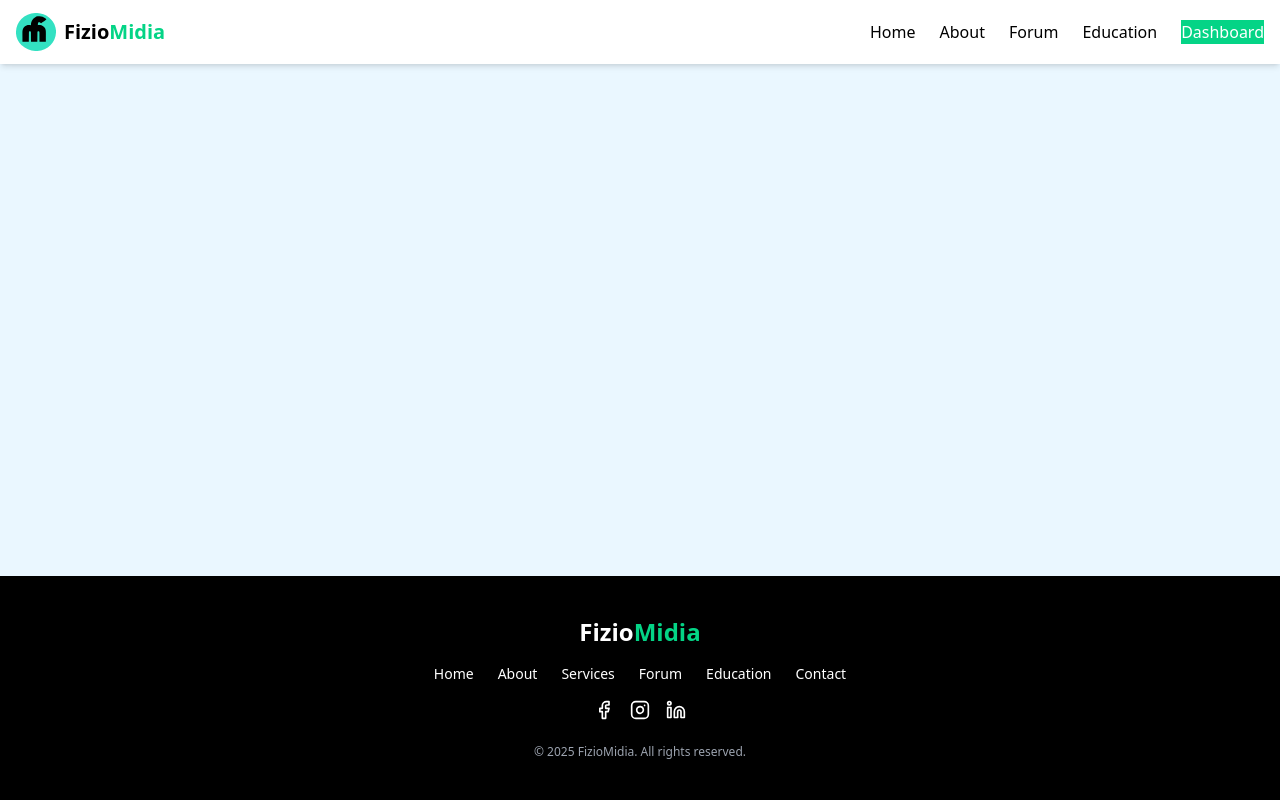
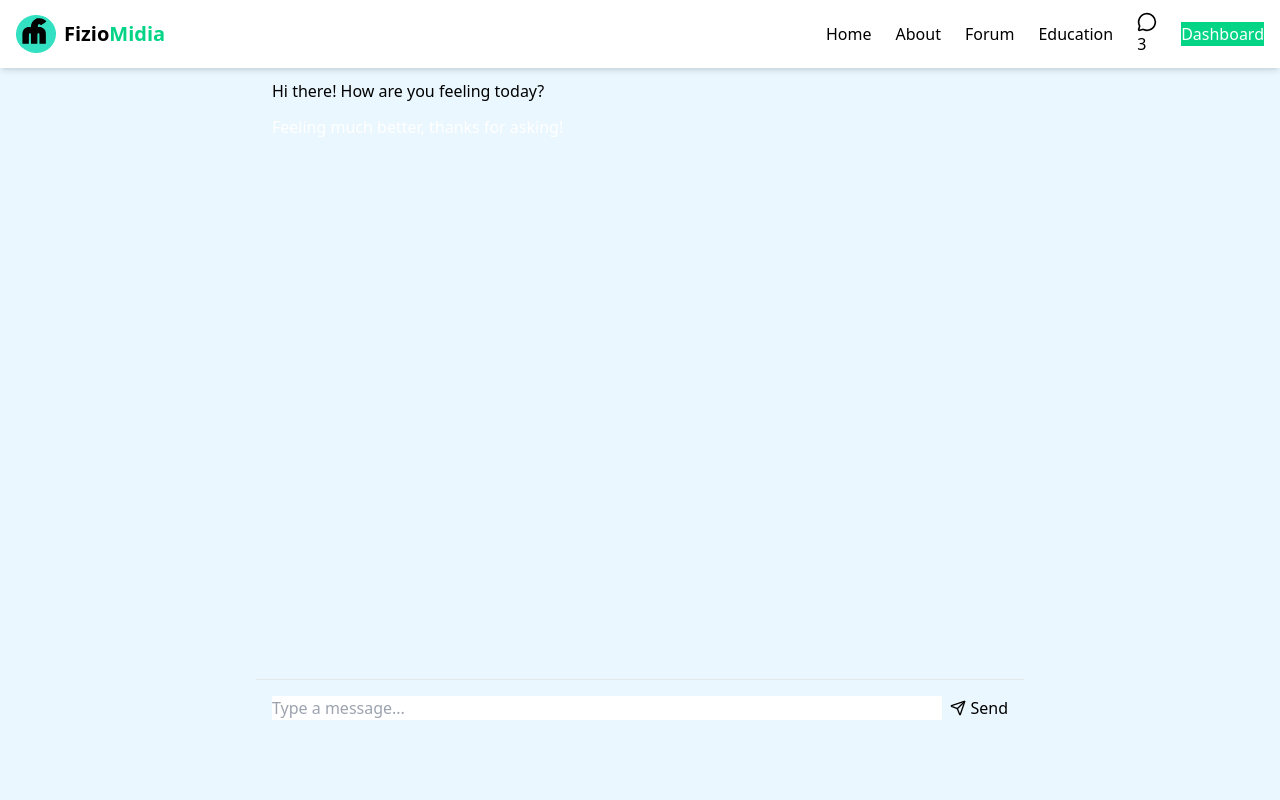
Before and after one commit to msomea/fiziomidia, a React (Vite) app in the folder frontend/: page /messages/1 in a window 1280 px wide. Shown: the top 800 px of the page. Built offline with nearby package versions, Linux system fonts and the light colour scheme; grey boxes are pictures that could not be loaded.

Commit message:
Added Messages and Conversation pages plus Navbar

```diff
--- /dev/null
+++ b/frontend/src/components/Dadge.jsx
@@ -0,0 +1,31 @@
+import { ShieldCheck, User, Stethoscope } from "lucide-react";
+
+const ProfileBadge = ({ role }) => {
+  switch (role) {
+    case "Admin":
+      return (
+        <span className="badge badge-error gap-1 flex items-center text-white">
+          <ShieldCheck size={14} />
+          <span className="hidden sm:inline">Admin</span>
+        </span>
+      );
+    case "PT":
+      return (
+        <span className="badge badge-info gap-1 flex items-center text-white">
+          <Stethoscope size={14} />
+          <span className="hidden sm:inline">PT</span>
+        </span>
+      );
+    case "Member":
+      return (
+        <span className="badge badge-success gap-1 flex items-center text-white">
+          <User size={14} />
+          <span className="hidden sm:inline">Member</span>
+        </span>
+      );
+    default:
+      return null;
+  }
+};
+
+export default ProfileBadge;
--- a/frontend/src/components/Navbar.jsx
+++ b/frontend/src/components/Navbar.jsx
@@ -1,6 +1,6 @@
 import { useState } from "react";
 import { Link, NavLink } from "react-router";
-import { Menu, X } from "lucide-react";
+import { Menu, X, MessageCircle } from "lucide-react";
 import logo from "../assets/fm-bg.svg";
 
 export default function Navbar() {
@@ -43,12 +43,21 @@ export default function Navbar() {
               {link.name}
             </NavLink>
           ))}
+          {/* Message */}
+          <Link to="/messages" className="btn btn-ghost btn-circle hover:bg-tufts">
+            <div className="indicator ">
+              <MessageCircle className="w-5 h-5" />
+              <span className="badge badge-sm badge-primary indicator-item">3</span>
+            </div>
+          </Link>
+
           <Link
             to="/dashboard/pt/:id"
             className="btn btn-sm bg-caribbean text-white border-none hover:bg-tufts"
           >
             Dashboard
           </Link>
+
         </div>
 
         {/* Mobile Menu Button */}
@@ -78,12 +87,20 @@ export default function Navbar() {
                 {link.name}
               </NavLink>
             ))}
+            {/* Message */}
+            <Link to="/messages" className="btn btn-ghost btn-circle hover:bg-tufts">
+              <div className="indicator ">
+                <MessageCircle className="w-5 h-5" />
+                <span className="badge badge-sm badge-primary indicator-item">3</span>
+              </div>
+            </Link>
+
             <Link
               to="/profile"
               className="btn btn-sm bg-caribbean text-white border-none hover:bg-tufts"
               onClick={() => setMenuOpen(false)}
             >
-              My Profile
+              Dashboard
             </Link>
           </ul>
         </div>
--- /dev/null
+++ b/frontend/src/pages/Conversation.jsx
@@ -0,0 +1,79 @@
+// src/pages/ConversationPage.jsx
+import { useParams } from "react-router";
+import { ArrowLeft, Send } from "lucide-react";
+import { Link } from "react-router";
+import { useState } from "react";
+
+const ConversationPage = () => {
+  const { id } = useParams();
+  const [message, setMessage] = useState("");
+
+  const messages = [
+    { id: 1, sender: "other", text: "Hi there! How are you feeling today?" },
+    { id: 2, sender: "me", text: "Feeling much better, thanks for asking!" },
+  ];
+
+  const handleSend = () => {
+    if (message.trim() === "") return;
+    console.log("Send:", message);
+    setMessage("");
+  };
+
+  return (
+    <div className="flex flex-col h-[calc(100vh-4rem)] max-w-3xl mx-auto bg-base-200 rounded-lg">
+      {/* Header */}
+      <div className="flex items-center gap-3 p-4 bg-base-300 border-b border-base-300">
+        <Link to="/messages">
+          <ArrowLeft className="w-5 h-5" />
+        </Link>
+        <div className="flex items-center gap-3">
+          <div className="avatar">
+            <div className="w-10 rounded-full">
+              <img src="/avatars/jane.jpg" alt="PT" />
+            </div>
+          </div>
+          <h2 className="font-semibold text-lg">Dr. Jane Doe</h2>
+        </div>
+      </div>
+
+      {/* Messages */}
+      <div className="flex-1 overflow-y-auto p-4 space-y-3">
+        {messages.map((msg) => (
+          <div
+            key={msg.id}
+            className={`chat ${msg.sender === "me" ? "chat-end" : "chat-start"}`}
+          >
+            <div
+              className={`chat-bubble ${
+                msg.sender === "me"
+                  ? "chat-bubble-primary text-white"
+                  : "chat-bubble-secondary"
+              }`}
+            >
+              {msg.text}
+            </div>
+          </div>
+        ))}
+      </div>
+
+      {/* Input */}
+      <div className="p-4 border-t border-base-300 flex gap-2">
+        <input
+          type="text"
+          value={message}
+          onChange={(e) => setMessage(e.target.value)}
+          placeholder="Type a message..."
+          className="input input-bordered w-full"
+        />
+        <button
+          onClick={handleSend}
+          className="btn btn-primary flex items-center gap-1"
+        >
+          <Send size={16} /> Send
+        </button>
+      </div>
+    </div>
+  );
+};
+
+export default ConversationPage;
--- /dev/null
+++ b/frontend/src/pages/Messages.jsx
@@ -0,0 +1,62 @@
+// src/pages/MessagesPage.jsx
+import { Link } from "react-router";
+import { MessageSquare } from "lucide-react";
+
+const MessagesPage = () => {
+  const conversations = [
+    {
+      id: 1,
+      user: { name: "Dr. Jane Doe", avatar: "/avatars/jane.jpg", role: "PT" },
+      lastMessage: "Let's schedule your session tomorrow.",
+      time: "2h ago",
+      unread: 2,
+    },
+    {
+      id: 2,
+      user: { name: "Michael James", avatar: "/avatars/mike.jpg", role: "Member" },
+      lastMessage: "Thanks for the advice!",
+      time: "1d ago",
+      unread: 0,
+    },
+  ];
+
+  return (
+    <div className="container mx-auto px-4 py-6">
+      <h1 className="text-2xl font-semibold mb-6 flex items-center gap-2">
+        <MessageSquare /> Messages
+      </h1>
+
+      <div className="bg-base-200 rounded-lg shadow-md divide-y divide-base-300">
+        {conversations.map((conv) => (
+          <Link
+            key={conv.id}
+            to={`/messages/${conv.id}`}
+            className="flex items-center gap-4 p-4 hover:bg-base-300 transition"
+          >
+            <div className="avatar">
+              <div className="w-12 rounded-full">
+                <img src={conv.user.avatar} alt={conv.user.name} />
+              </div>
+            </div>
+
+            <div className="flex-1">
+              <div className="flex justify-between items-center">
+                <h2 className="font-semibold">{conv.user.name}</h2>
+                <span className="text-xs text-gray-400">{conv.time}</span>
+              </div>
+              <p className="text-sm text-gray-500 truncate">
+                {conv.lastMessage}
+              </p>
+            </div>
+
+            {conv.unread > 0 && (
+              <span className="badge badge-primary">{conv.unread}</span>
+            )}
+          </Link>
+        ))}
+      </div>
+    </div>
+  );
+};
+
+export default MessagesPage;
--- a/frontend/src/routes/AppRoutes.jsx
+++ b/frontend/src/routes/AppRoutes.jsx
@@ -8,6 +8,8 @@ import MemberProfile from "../pages/MemberProfile";
 import PTProfile from "../pages/PTProfile";
 import MemberDashboard from "../pages/member/MemberDashboard";
 import PTDashboard from "../pages/pt/PTDashboard";
+import MessagesPage from "../pages/Messages";
+import ConversationPage from "../pages/Conversation";
 import MemberProfileSettings from "../pages/member/MemberProfileSettings";
 import PTProfileSettings from "../pages/pt/PTProfileSettings";
 import CreatePost from "../pages/CreatePost";
@@ -29,6 +31,8 @@ export default function AppRoutes() {
       {/* Protected Routes - To be implemented with authentication */ }
       <Route path="/dashboard/pt/:id" element={<PTDashboard/>} />
       <Route path="/dashboard/member/:id" element={<MemberDashboard  />} />
+      <Route path="/messages" element={<MessagesPage />} />
+      <Route path="/messages/:conversationId" element={<ConversationPage />} />
 
       {/* Profile Settings Routes */}
       <Route path="/settings/pt/:id" element={<PTProfileSettings />} />
```
Also changed, not shown: frontend/src/assets/about_pt.jpg.
